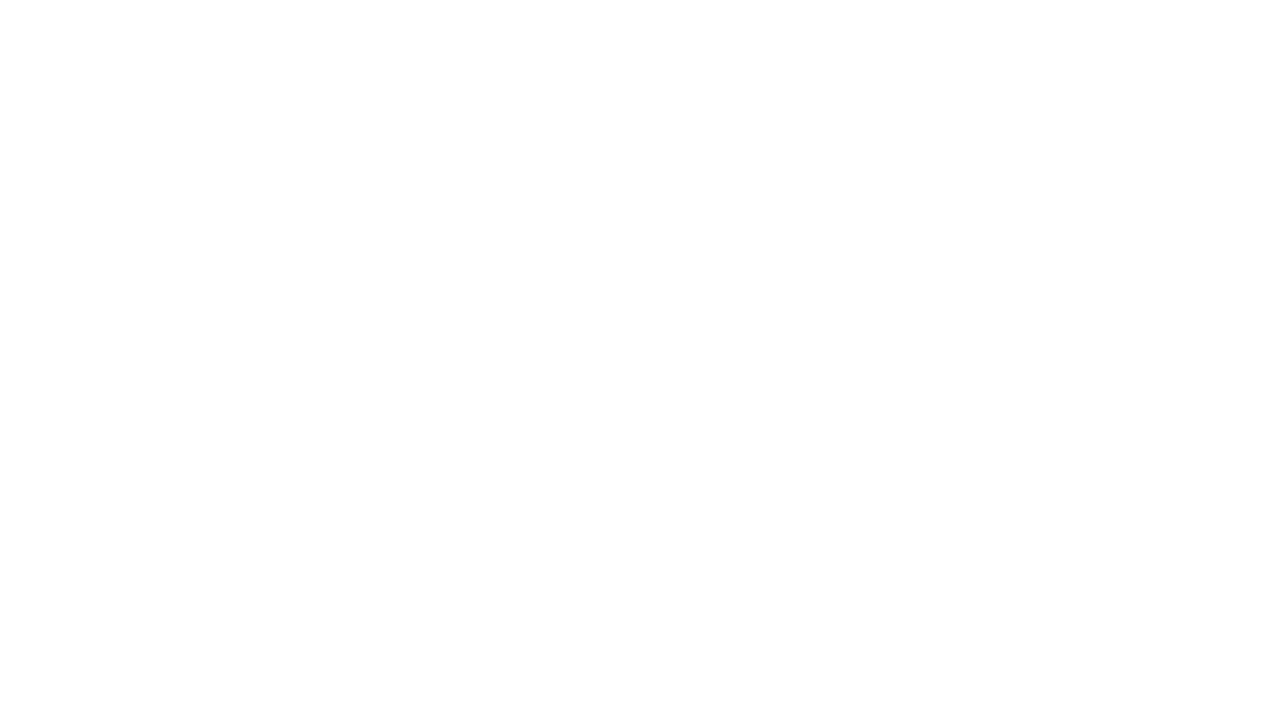
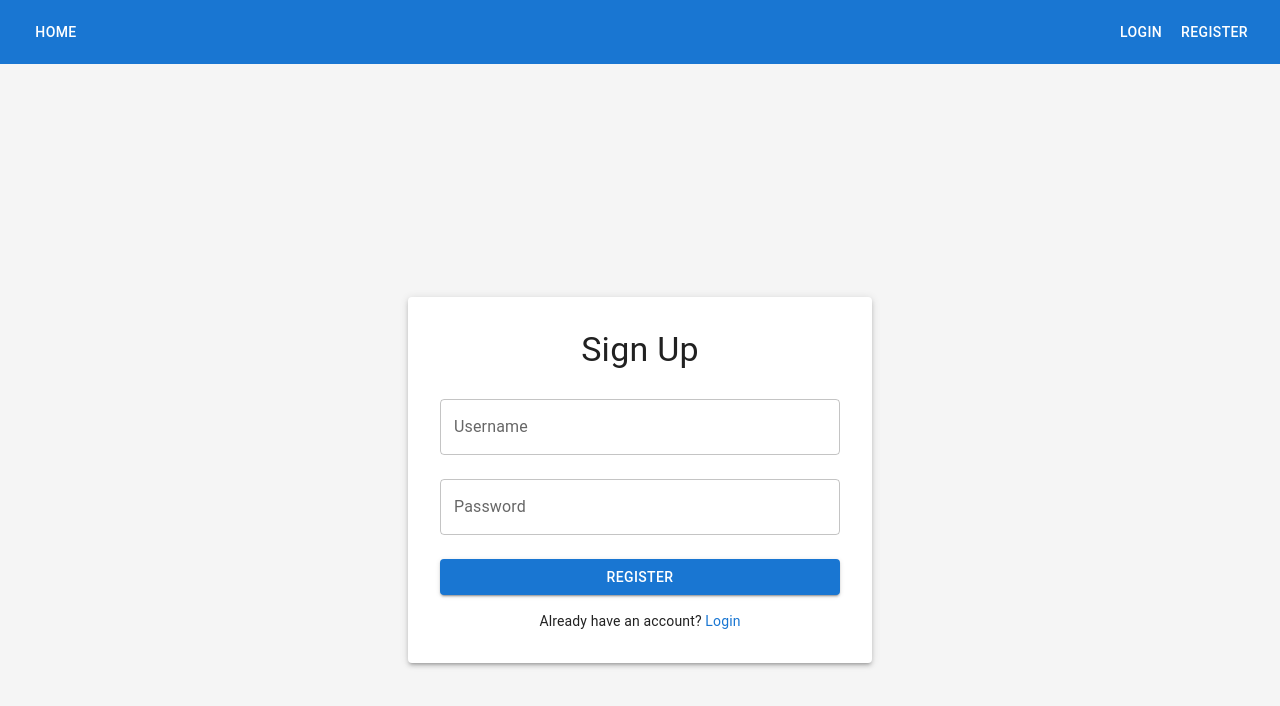
Before and after one commit to SofiiaKozlyk/-ourseHometasks, a React (Create React App) app in the folder Hometask8/: page /register in a window 1280 px wide. Before the commit this address had no page. Shown: the top 706 px of the page. Built offline with nearby package versions, Linux system fonts and the light colour scheme.

Commit message:
Added more routes to Router; ControlBar; fixed bugs

```diff
--- a/Hometask8/src/App.tsx
+++ b/Hometask8/src/App.tsx
@@ -5,14 +5,53 @@ import ProtectedRoute from './components/ProtectedRoute';
 import StipePage from './layouts/StipePage';
 import LoginPage from './layouts/LoginPage';
 import RegisterPage from './layouts/RegisterPage';
+import { useSelector } from 'react-redux';
+import { RootState } from './store/store';
+import ControlBar from './components/ControlBar';
 
 function App() {
+  const isAuthenticated = useSelector((state: RootState) => state.user.isAuthenticated);
+  // console.log(isAuthenticated);
 
   return (
-    <Routes>
-      <Route path="/" element={<StipePage />} />
-      {/* <Route path="/login" element={<LoginPage />} /> */}
-      {/* <Route
+    <>
+      <ControlBar isAuthenticated={isAuthenticated} />
+      <Routes>
+        <Route path="/" element={<StipePage />} />
+        <Route
+          path="/login"
+          element={
+            <ProtectedRoute isAllowed={!isAuthenticated}>
+              <LoginPage />
+            </ProtectedRoute>
+          }
+        />
+        <Route
+          path="/register"
+          element={
+            <ProtectedRoute isAllowed={!isAuthenticated}>
+              <RegisterPage />
+            </ProtectedRoute>
+          }
+        />
+        <Route
+          path="/my-posts"
+          element={
+            <ProtectedRoute isAllowed={isAuthenticated}>
+              <StipePage />
+            </ProtectedRoute>
+          }
+        />
+        <Route
+          path="/new-post"
+          element={
+            <ProtectedRoute isAllowed={isAuthenticated}>
+              <StipePage />
+            </ProtectedRoute>
+          }
+        />
+        {/* <Route path="/login" element={<LoginPage />} /> */}
+        {/* <Route
         path="/protected"
         element={
           <ProtectedRoute isAllowed={isAuthenticated}>
@@ -20,7 +59,8 @@ function App() {
           </ProtectedRoute>
         }
       /> */}
-    </Routes>
+      </Routes>
+    </>
   );
 }
 
--- a/Hometask8/src/api/axiosInstance.ts
+++ b/Hometask8/src/api/axiosInstance.ts
@@ -17,7 +17,7 @@ const axiosInstance = axios.create({
   );
 
   axiosInstance.interceptors.response.use(
-    (response) => response.data,
+    (response) => response,
     (error) => {
       if (error.response && error.response.status === 401) {
         localStorage.removeItem('token');
--- a/Hometask8/src/api/exhibitActions.ts
+++ b/Hometask8/src/api/exhibitActions.ts
@@ -6,6 +6,15 @@ export interface ExhibitPropsI {
     description: string;
 }
 
-export const fetchExhibits = (): Promise<{ data: ExhibitPropsI[] }> => {
-    return axiosInstance.get('api/exhibits/');
+
+export const fetchExhibits = async (): Promise<{ data: ExhibitPropsI[] }> => {
+    const response = await axiosInstance.get('api/exhibits/');
+    return response.data;
 };
+
+
+// export const fetchExhibits = (): Promise<{ data: ExhibitPropsI[] }> => {
+//     const response = axiosInstance.get('api/exhibits/');
+//     return { data: response.data };
+//     // return axiosInstance.get('api/exhibits/');
+// };
--- /dev/null
+++ b/Hometask8/src/components/ControlBar.tsx
@@ -0,0 +1,54 @@
+import React from 'react';
+// import { Link } from 'react-router-dom';
+import { useSelector } from 'react-redux';
+import { logout } from '../store/slices/userSlice';
+import { useDispatch } from 'react-redux';
+import { RootState } from '../store/store';
+import { Link } from 'react-router-dom';
+import { AppBar, Toolbar, Button } from '@mui/material';
+
+const ControlBar = ({ isAuthenticated }: { isAuthenticated: boolean }) => {
+    const dispatch = useDispatch();
+    // const user = useSelector((state: RootState) => state.user);
+
+    const handleLogout = () => {
+        dispatch(logout());
+    };
+
+    return (
+        <AppBar position="static">
+                <Toolbar sx={{ display: 'flex', justifyContent: 'space-between' }}>
+                    <Button color="inherit" component={Link} to="/">
+                        Home
+                    </Button>
+
+                    <div>
+                        {isAuthenticated ? (
+                            <>
+                                <Button color="inherit" component={Link} to="/my-posts">
+                                    My Posts
+                                </Button>
+                                <Button color="inherit" component={Link} to="/new-post">
+                                    New Post
+                                </Button>
+                                <Button color="inherit" component={Link} to="/login" onClick={handleLogout}>
+                                    Logout
+                                </Button>
+                            </>
+                        ) : (
+                            <>
+                                <Button color="inherit" component={Link} to="/login">
+                                    Login
+                                </Button>
+                                <Button color="inherit" component={Link} to="/register">
+                                    Register
+                                </Button>
+                            </>
+                        )}
+                    </div>
+                </Toolbar>
+            </AppBar>
+    );
+};
+
+export default ControlBar;
--- a/Hometask8/src/components/ProtectedRoute.tsx
+++ b/Hometask8/src/components/ProtectedRoute.tsx
@@ -1,7 +1,7 @@
 import { Navigate } from "react-router-dom";
 
 function ProtectedRoute({ children, isAllowed }: any) {
-    if (!isAllowed) { // Беремо це значення зі стори Redux
+    if (!isAllowed) {
         return <Navigate to="/login" replace />;
     }
 
--- a/Hometask8/src/components/RegisterForm.tsx
+++ b/Hometask8/src/components/RegisterForm.tsx
@@ -4,8 +4,9 @@ import { TextField, Button, Box, Typography, Paper, Link } from '@mui/material';
 // import { doRegister } from '../api/userActions';
 import { useSelector, useDispatch } from 'react-redux';
 import { AppDispatch, RootState } from '../store/store';
-import { doLoginThunk } from '../store/slices/userSlice';
+import { doRegisterThunk } from '../store/slices/userSlice';
 import { UserFormPropsI } from '../api/userActions';
+import { useNavigate } from 'react-router-dom';
 
 const RegisterForm: React.FC = () => {
     const key = useSelector((state: RootState) => state.user.key);
@@ -32,7 +33,7 @@ const RegisterForm: React.FC = () => {
             username: usernameInput.value,
             password: usernamePassword.value
         };
-        dispatch(doLoginThunk(userData));
+        dispatch(doRegisterThunk(userData));
         console.log(key);
         console.log(usernameInput.value, usernamePassword.value);
       };
--- a/Hometask8/src/store/slices/userSlice.ts
+++ b/Hometask8/src/store/slices/userSlice.ts
@@ -9,12 +9,14 @@ enum UserState {
 }
 
 export interface UserStateI {
-    key: string | null
+    key: string | null,
+    isAuthenticated: boolean,
     state: UserState
 }
 
 export const doLoginThunk = createAsyncThunk('api/auth/login', async (userData: UserFormPropsI) => {
     const response = await doLogin(userData);
+    console.log(response);
     return response.data;
 });
 
@@ -27,6 +29,7 @@ const getKeyValue = () => localStorage.getItem('token') ? localStorage.getItem('
 
 const initialState: UserStateI = {
     key: getKeyValue(),
+    isAuthenticated: false,
     state: UserState.loggedOut
 }
 
@@ -37,25 +40,31 @@ const userSlice = createSlice({
         logout(state) {
             state.key = null;
             localStorage.removeItem('token');
+            state.isAuthenticated = false;
             state.state = UserState.loggedOut;
         },
     },
     extraReducers: (builder) => {
         builder.addCase(doLoginThunk.fulfilled, (state, action) => {
-            state.key = action.payload.token;
-            localStorage.setItem('token', action.payload.token);
+            console.log(action.payload);
+            state.key = action.payload.access_token;
+            localStorage.setItem('token', action.payload.access_token);
+            state.isAuthenticated = true;
             state.state = UserState.loggedIn;
         });
         builder.addCase(doLoginThunk.rejected, (state, action) => {
             state.key = null;
+            state.isAuthenticated = false;
             state.state = UserState.loggedOut;
         });
         builder.addCase(doLoginThunk.pending, (state, action) => {
             state.key = null;
+            state.isAuthenticated = false;
             state.state = UserState.tryingLogin;
         });
         builder.addCase(doRegisterThunk.fulfilled, (state, action) => {
             state.key = null;
+            state.isAuthenticated = false;
             state.state = UserState.loggedOut;
         });
     },
```
